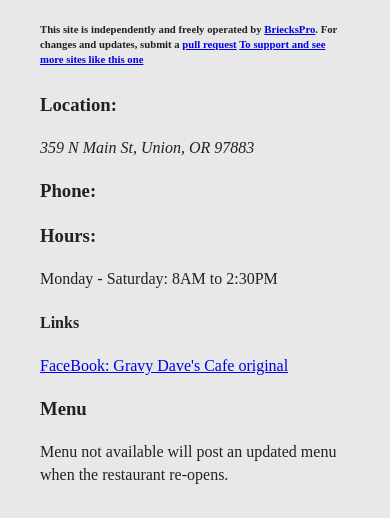
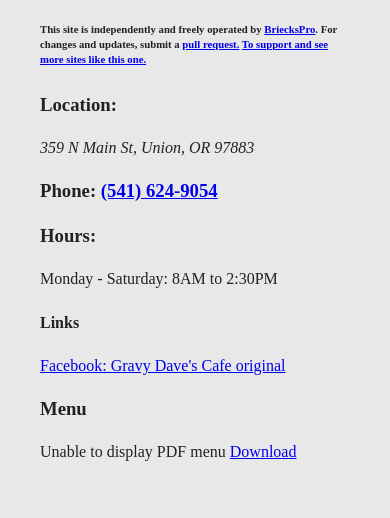
Before and after one commit to djbrieck/gravy-daves-cafe, a website built with webpack: page index.html in a window 390 px wide. Shown: the part 114-632 px from the top of the page. Built offline with nearby package versions, Linux system fonts and the light colour scheme.

Commit message:
Updating menu, hours, phone and menu

```diff
--- a/index.html
+++ b/index.html
@@ -24,25 +24,23 @@
 <body>
 
   <h1>Gravy Dave's Cafe Original (Un-official)</h1>
-  <h6>This site is independently and freely operated by <a href="https://brieckspro.com/">BriecksPro</a>. For changes and updates, submit a <a href="https://github.com/djbrieck/gravy-daves-cafe/pulls">pull request</a> <a href="https://brieckspro.com/value-for-value/">To support and see more sites like this one</a></h6>
+  <h6>This site is independently and freely operated by <a href="https://brieckspro.com/">BriecksPro</a>. For changes and updates, submit a <a href="https://github.com/djbrieck/gravy-daves-cafe/pulls">pull request.</a> <a href="https://brieckspro.com/value-for-value/">To support and see more sites like this one.</a></h6>
 
   <h3>Location:</h3>
   <address>359 N Main St, Union, OR 97883</address>
 
-  <h3>Phone: <a href="tel:"></a> </h3>
+  <h3>Phone: <a href="tel:5416249054">(541) 624-9054</a> </h3>
 
  <h3>Hours:</h3>
   <p>Monday - Saturday: 8AM to 2:30PM</p>
 
   <h4>Links</h4>
-    <a href="https://www.facebook.com/profile.php?id=61559779703963">FaceBook: Gravy Dave's Cafe original</a>
+    <a href="https://www.facebook.com/profile.php?id=61559779703963">Facebook: Gravy Dave's Cafe original</a>
 
   <h3> Menu </h3>
-  <p>Menu not available will post an updated menu when the restaurant re-opens.</p>
-
-<!--  <p><object width="100%" height="740" data="img/GravyDavesMenu.pdf">-->
-<!--    Unable to display PDF menu <a href="img/GravyDavesMenu.pdf">Download</a>-->
-<!--  </object></p>-->
+  <p><object width="100%" height="1116" data="docs/GravyDavesStockShowMenu.pdf">
+    Unable to display PDF menu <a href="docs/GravyDavesStockShowMenu.pdf">Download</a>
+  </object></p>
 
   <script src="js/app.js"></script>
 
--- a/webpack.config.prod.js
+++ b/webpack.config.prod.js
@@ -12,6 +12,7 @@ module.exports = merge(common, {
     new CopyPlugin({
       patterns: [
         { from: 'img', to: 'img' },
+        { from: 'docs', to: 'docs' },
         { from: 'css', to: 'css' },
         { from: 'js/vendor', to: 'js/vendor' },
         { from: 'icon.svg', to: 'icon.svg' },
```
Also changed, not shown: 4 other files.
